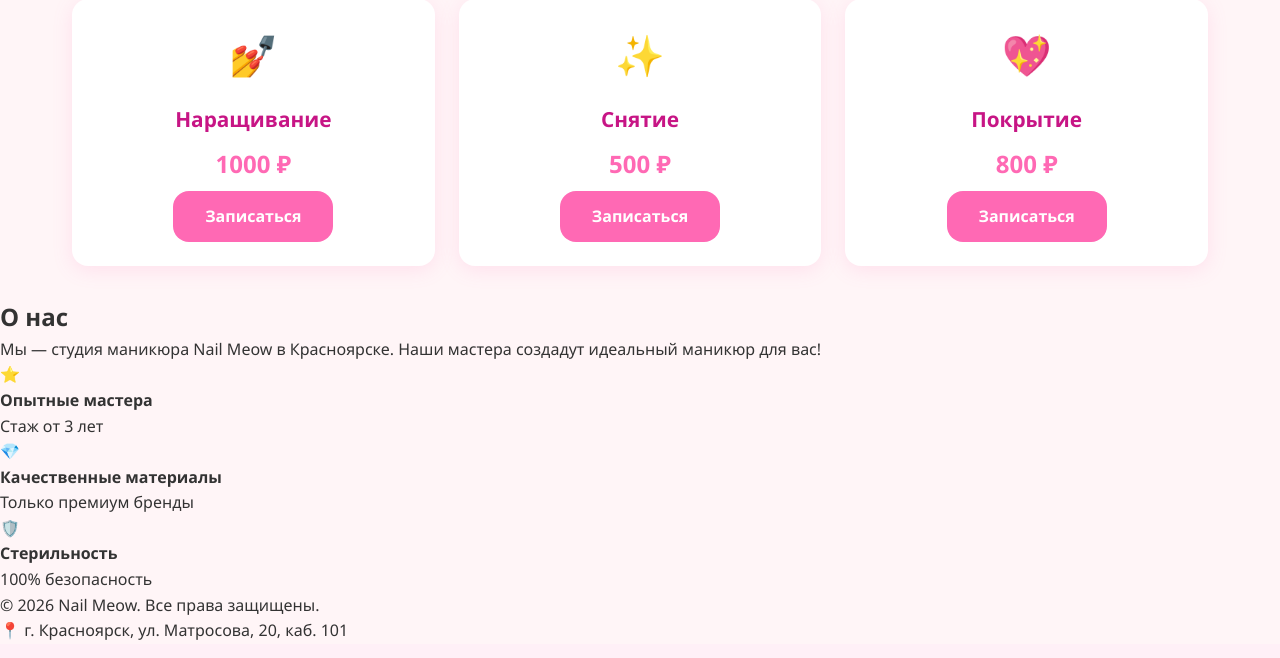
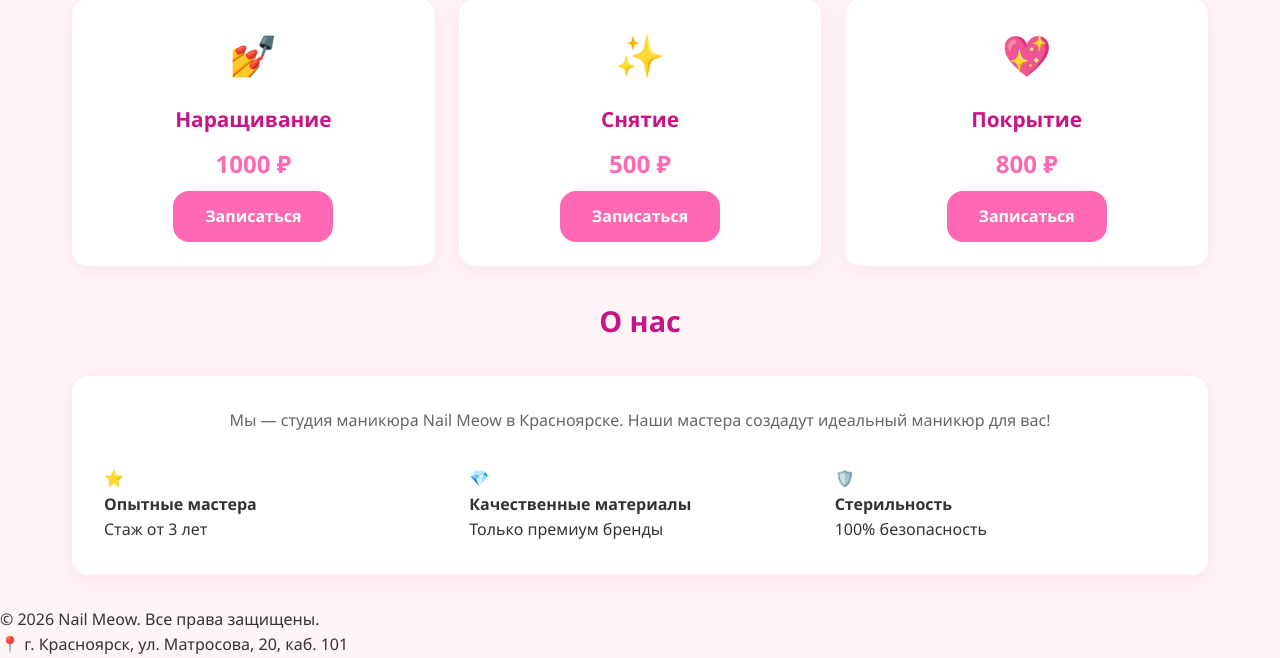
Before and after one commit to bbbnewwwa/Nail-Meow, a FastAPI app: page / in a window 1280 px wide. Shown: the part 444-1102 px from the top of the page. Run offline with FastAPI, Linux system fonts and the light colour scheme.

Commit message:
стилизация "о нас"

```diff
--- a/static/css/style.css
+++ b/static/css/style.css
@@ -358,6 +358,39 @@ nav a.active {
 
 /* О НАС */
 
+.about {
+    max-width: 1200px;
+    margin: 0 auto 2rem;
+    padding: 0 2rem;
+}
+
+.about h2 {
+    text-align: center;
+    color: var(--pink-dark);
+    margin-bottom: 2rem;
+    font-size: 1.8rem;
+}
+
+.about-content {
+    background: var(--white);
+    padding: 2rem;
+    border-radius: var(--radius);
+    box-shadow: var(--shadow);
+}
+
+.about-content > p {
+    text-align: center;
+    margin-bottom: 2rem;
+    color: var(--text-light);
+}
+
+.features {
+    display: grid;
+    grid-template-columns: repeat(auto-fit, minmax(200px, 1fr));
+    gap: 1.5rem;
+}
+
+
 /* FOOTER */
 
 /* АДАПТАЦИЯ МОБИЛЬНАЯ */
```
